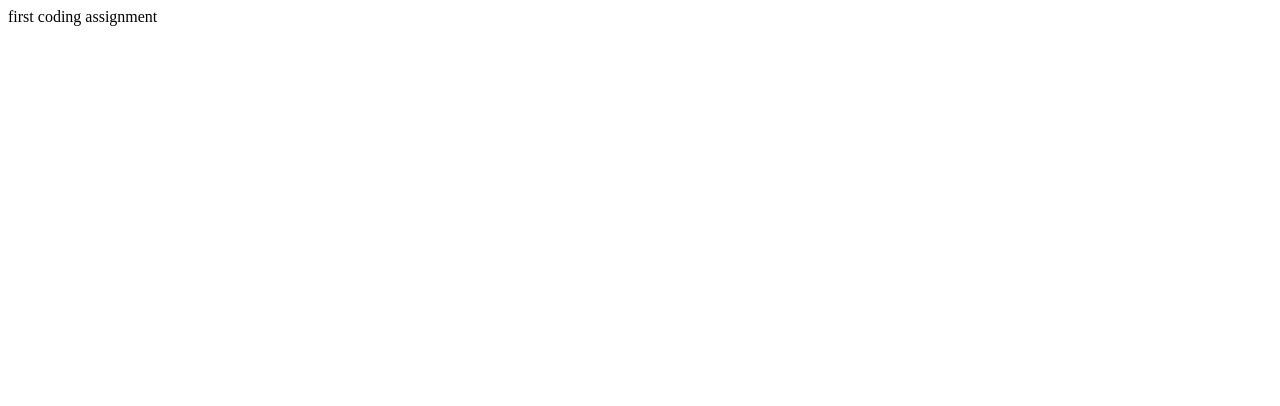
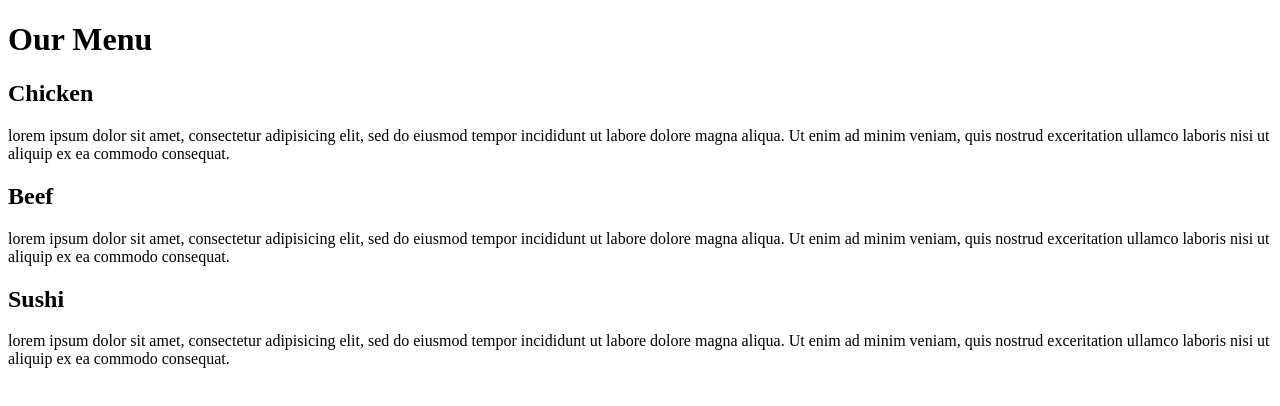
Before and after one commit to dimitrioneal/coursera-tests, a plain HTML site: page module2-solution/index.html in a window 1280 px wide. Drawn offline with Linux system fonts and the light colour scheme.

Commit message:
Update index.html

```diff
--- a/module2-solution/index.html
+++ b/module2-solution/index.html
@@ -1 +1,44 @@
-first coding assignment
+<!DOCTYPE html>
+<html lang="en">
+    <head>
+        <link rel="stylesheet" href="main.css">
+        <meta charset="utf-8">
+        <title>Dimitri's Assignment</title>
+    </head>
+
+    <body>
+        <h1>Our Menu</h1>
+
+
+
+        <div>
+            <section id="p1">
+                <h2>Chicken</h2>
+                <p>lorem ipsum dolor sit amet, consectetur adipisicing elit, sed do eiusmod tempor incididunt ut labore
+                    dolore magna aliqua. Ut enim ad minim veniam, quis nostrud exceritation ullamco laboris nisi ut aliquip
+                    ex ea commodo consequat.</p>
+            </section>
+
+
+            <section id="p2">
+                <h2>Beef</h2>
+                <p>lorem ipsum dolor sit amet, consectetur adipisicing elit, sed do eiusmod tempor incididunt ut labore
+                    dolore magna aliqua. Ut enim ad minim veniam, quis nostrud exceritation ullamco laboris nisi ut aliquip
+                    ex ea commodo consequat.</p>
+            </section>
+
+            <section id="p3">
+                <h2>Sushi</h2>
+                <p>lorem ipsum dolor sit amet, consectetur adipisicing elit, sed do eiusmod tempor incididunt ut labore
+                    dolore magna aliqua. Ut enim ad minim veniam, quis nostrud exceritation ullamco laboris nisi ut aliquip
+                    ex ea commodo consequat.</p>
+            </section>
+        </div>
+    </body>
+
+
+
+    <footer>
+
+    </footer>
+</html>
```
